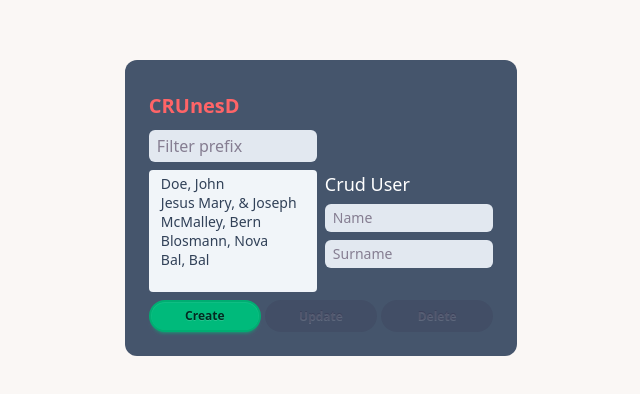
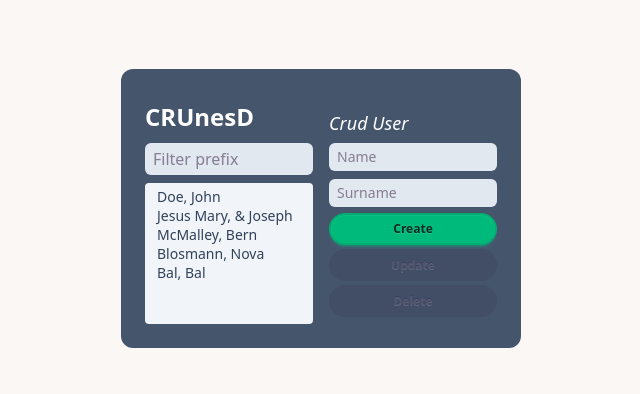
Before and after one commit to cassinius/svelte5-with-stores, a SvelteKit app: page /crud in a window 1280 px wide. Shown: the part 200-594 px from the top of the page, without its empty margins (327-967 px from the left). Built offline with nearby package versions, Linux system fonts and the light colour scheme.

Commit message:
bit of re-formatting

```diff
--- a/src/routes/crud/+page.svelte
+++ b/src/routes/crud/+page.svelte
@@ -5,16 +5,20 @@
 
 	const crud = createSvelteCrud();
 
-	const textAreaSize = $derived(Math.min(Math.max(crud.filteredUsers.length + 1, 5), 7));
+	const textAreaSize = $derived(Math.min(Math.max(crud.filteredUsers.length + 1, 7), 10));
 </script>
 
 <div class="w-screen h-screen flex flex-col items-center justify-center">
 	<div class="crud-wrap p-6 bg-slate-600 rounded-xl">
-		<h3 class="text-red-400">CRUnesD</h3>
-
-		<input type="text" class="w-42 mb-2" bind:value={crud.searchVal} placeholder="Filter prefix" />
-
-		<div class="flex flex-row gap-2 items-start">
+		<div class="crud-col-wrap flex flex-row gap-4 justify-center items-start">
+			<div class="left-col flex flex-col">
+				<h3 class="text-white text-2xl">CRUnesD</h3>
+				<input
+					type="text"
+					class="w-42 mb-2"
+					bind:value={crud.searchVal}
+					placeholder="Filter prefix"
+				/>
 				<select
 					class="userlist w-42 p-1 text-sm bg-slate-100 text-slate-700 rounded"
 					bind:value={crud.selectedUser}
@@ -30,42 +34,31 @@
 						</option>
 					{/each}
 				</select>
-
-			<div class="flex flex-col gap-1 items-start text-sm">
-				<div class="text-lg text-white w-100% text-left">Crud User</div>
-				<div class="flex flex-row gap-2 items-center">
-					<!-- Name: -->
-					<input type="text" class="w-42" bind:value={crud.crudUser.name} placeholder="Name" />
 			</div>
 
-				<div class="flex flex-row gap-2 items-center">
-					<!-- Surname: -->
-					<input
-						type="text"
-						class="w-42"
-						bind:value={crud.crudUser.surname}
-						placeholder="Surname"
-					/>
-				</div>
-			</div>
-		</div>
+			<div class="right-col flex flex-col gap-1 items-start text-sm">
+				<div class="mt-4 text-lg text-white w-100% text-left italic">Crud User</div>
 
-		<div class="mt-2">
-			<button class="w-28 btn btn-success btn-sm" onclick={crud.createUser}>Create</button>
+				<input type="text" class="w-42" bind:value={crud.crudUser.name} placeholder="Name" />
+
+				<input type="text" class="w-42" bind:value={crud.crudUser.surname} placeholder="Surname" />
+
+				<button class="w-42 btn btn-success btn-sm" onclick={crud.createUser}>Create</button>
 				<button
-				class="w-28 btn btn-warning btn-sm"
+					class="w-42 btn btn-warning btn-sm"
 					disabled={!crud.selectedUser}
 					onclick={crud.updateUser}>Update</button
 				>
 				<button
-				class="w-28 btn btn-error btn-sm"
+					class="w-42 btn btn-error btn-sm"
 					disabled={!crud.selectedUser}
 					onclick={crud.deleteUser}>Delete</button
 				>
 			</div>
+		</div>
 
 		{#if crud.successMsg || crud.errMsg}
-			<div class="crud-msgs-wrap mt-2 h-10" transition:slide>
+			<div class="crud-msgs-wrap mt-2 h-10 bg-slate-600" transition:slide>
 				{#if crud.successMsg}
 					<div class="text-green-400" in:fly={{ y: -100, duration: 300 }} out:fade>
 						{crud.successMsg}
@@ -83,9 +76,6 @@
 </div>
 
 <style>
-	/* .crud-msgs-wrap {
-		transition: height 0.3s;
-	} */
 	.user.active {
 		background-color: #132e9b;
 		color: white;
```
Lines whose indentation alone changed are shown as unchanged.
